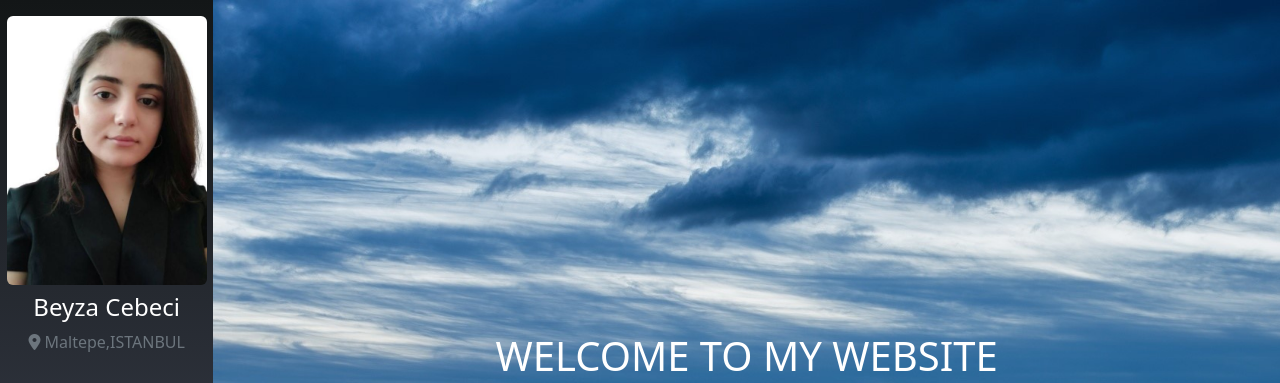
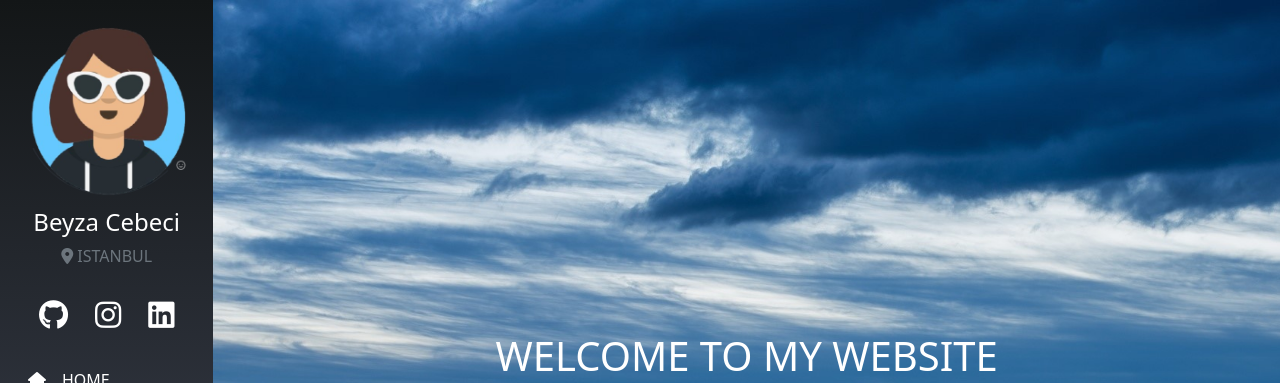
Before and after one commit to beyzacebeci/beyzacebeci.github.io, a plain HTML site: page index.html in a window 1280 px wide. Shown: the top 383 px of the page. Drawn offline with nearby package versions, Linux system fonts and the light colour scheme.

Commit message:
changed profile picture

```diff
--- a/index.html
+++ b/index.html
@@ -27,17 +27,17 @@
 
         <div>
           <div class="d-flex align-items-center flex-column p-3 ">
-            <img src="images/cv.jpg" alt="" width="200px" class="rounded">
+            <img src="images/avatar.png" alt="" width="200px" class="rounded">
             <h4 class="text-center text-white mt-2">Beyza Cebeci</h4>
             <div class="text-secondary"><i class="fa fa-map-marker" aria-hidden="true"></i>
-              </i>Maltepe,ISTANBUL </div>
+              </i>ISTANBUL </div>
           </div>
 
           <div class="social-media mt-3">
             <a href="https://github.com/beyzacebeci" target="_blank">
               <i class="social fab fa-github" style="font-size: 30px"></i>
             </a>
-            <a href="https://instagram.com/bcebecii?igshid=ZDdkNTZiNTM=" target="_blank" >
+            <a href="https://instagram.com/bcebecii?igshid=ZDdkNTZiNTM=" target="_blank">
               <i class="social fa-brands fa-instagram" style=" font-size: 30px"></i>
             </a>
             <a href="https://www.linkedin.com/in/beyza-cebeci-409727195/" target="_blank">
@@ -48,9 +48,12 @@
           <div class="page-sections">
             <ul class="list-unstyled p-3 ">
               <li class="page-section"><a href="index.html"><i class="fa-solid fa-house mt-4 me-3"></i>HOME</a></li>
-              <li class="page-section"><a href="about.html"><i class="fa-solid fa-user mt-4 me-3"></i> ABOUT ME </a></li>
-              <li class="page-section"><a href="projects.html"><i class="fa-solid fa-briefcase mt-4 me-3"></i> PROJECTS </a></li>
-              <li class="page-section"><a href="contact.html"><i class="fa-solid fa-envelope mt-4 me-3"></i> CONTACT </a></li>
+              <li class="page-section"><a href="about.html"><i class="fa-solid fa-user mt-4 me-3"></i> ABOUT ME </a>
+              </li>
+              <li class="page-section"><a href="projects.html"><i class="fa-solid fa-briefcase mt-4 me-3"></i> PROJECTS
+                </a></li>
+              <li class="page-section"><a href="contact.html"><i class="fa-solid fa-envelope mt-4 me-3"></i> CONTACT
+                </a></li>
             </ul>
           </div>
 
```
Also changed, not shown: about.html (+3 -3 lines), contact.html (+3 -3 lines), projects.html (+2 -2 lines). Lines whose indentation alone changed are shown as unchanged.
